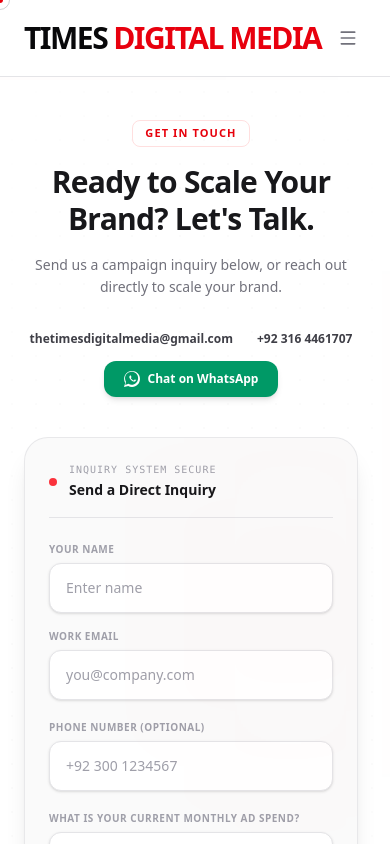
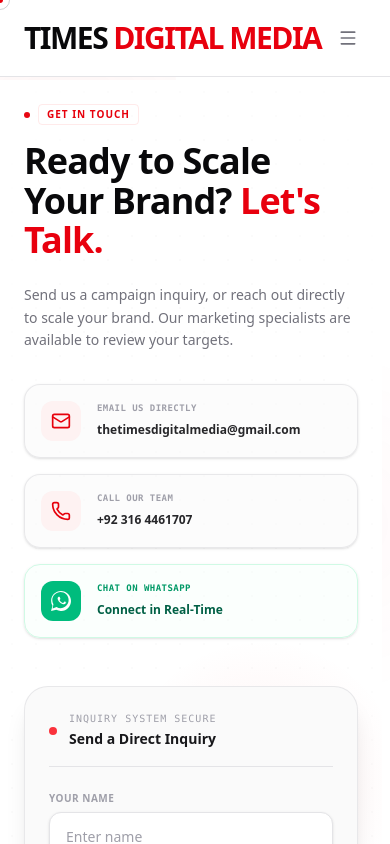
Before and after one commit to AryaanTheLad/TimesDigitalMedia, a Next.js app: page /contact in a window 390 px wide. Shown: the top 844 px of the page. Built offline with nearby package versions, Linux system fonts and the light colour scheme.

Commit message:
fixed hang issue, improved contact page

```diff
--- /dev/null
+++ b/src/app/debug-toggles.ts
@@ -0,0 +1,9 @@
+// Centralized configuration for debugging Safari freezing/performance issues.
+// Set any of these values to true to temporarily disable that system and test in Safari.
+export const DEBUG_TOGGLES = {
+  disableFramerMotion: false,          // Test 1 & Test 6: Bypasses Framer Motion animation loops
+  disableLenis: false,                 // Test 2: Completely turns off Lenis smooth scrolling
+  disableCSSAnimations: false,         // Test 4: Injects styles to kill CSS keyframe animations & transitions
+  disableBlurEffects: true,           // Test 5: Injects styles to clear CSS filters & backdrop blurs
+  disableIntersectionObservers: false, // Test 8: Bypasses IntersectionObservers & useInView triggers
+};
--- a/src/app/globals.css
+++ b/src/app/globals.css
@@ -21,7 +21,6 @@
   }
 
   html {
-    scroll-behavior: smooth;
     background-color: var(--background);
     color: var(--foreground);
     font-feature-settings: "cv02", "cv03", "cv04", "cv11";
@@ -100,11 +99,13 @@
 
 /* Glow Background Effects — NO mix-blend-mode to prevent black flash artifacts */
 .bg-glow-orb {
-  filter: blur(140px);
   opacity: 0.25;
   pointer-events: none;
+  transform: translate3d(0, 0, 0);
+  -webkit-transform: translate3d(0, 0, 0);
+  -webkit-backface-visibility: hidden;
+  backface-visibility: hidden;
   will-change: transform;
-  transform: translateZ(0);
 }
 
 /* Glassmorphism Classes */
--- a/src/app/layout.tsx
+++ b/src/app/layout.tsx
@@ -3,7 +3,10 @@
 import "./globals.css";
 import CustomCursor from "@/components/CustomCursor";
 import Sidebars from "@/components/Sidebars";
+import LenisScroll from "@/components/LenisScroll";
 import { Analytics } from "@vercel/analytics/react";
+import { MotionConfig } from "framer-motion";
+import { DEBUG_TOGGLES } from "./debug-toggles";
 
 const geistSans = Geist({
   variable: "--font-geist-sans",
@@ -78,7 +81,7 @@
   return (
     <html
       lang="en"
-      className={`${geistSans.variable} ${geistMono.variable} scroll-smooth`}
+      className={`${geistSans.variable} ${geistMono.variable}`}
     >
       <head>
         {/* Google tag (gtag.js) */}
@@ -189,8 +192,30 @@
           }}
         />
 
+        {DEBUG_TOGGLES.disableCSSAnimations && (
+          <style dangerouslySetInnerHTML={{__html: `
+            *, *::before, *::after {
+              animation: none !important;
+              transition: none !important;
+            }
+          `}} />
+        )}
+        {DEBUG_TOGGLES.disableBlurEffects && (
+          <style dangerouslySetInnerHTML={{__html: `
+            *, *::before, *::after {
+              filter: none !important;
+              backdrop-filter: none !important;
+              -webkit-backdrop-filter: none !important;
+            }
+          `}} />
+        )}
+
+        <MotionConfig reducedMotion={DEBUG_TOGGLES.disableFramerMotion ? "always" : "user"}>
           {/* Fluid custom trailing cursor */}
           <CustomCursor />
+
+          {/* Lenis Smooth Scrolling wrapper */}
+          <LenisScroll />
 
           {/* Structural navigational sidebars */}
           <Sidebars />
@@ -205,15 +230,16 @@
             aria-hidden="true"
             className="fixed inset-0 pointer-events-none z-0"
           >
-          <div className="absolute top-[-15%] left-[-10%] w-[55%] h-[65%] rounded-full bg-red-600/10 bg-glow-orb animate-float" />
-          <div className="absolute top-[35%] right-[-12%] w-[48%] h-[58%] rounded-full bg-rose-600/8 bg-glow-orb animate-float-delayed" />
-          <div className="absolute bottom-[-10%] left-[25%] w-[50%] h-[50%] rounded-full bg-red-800/5 bg-glow-orb animate-float" style={{ animationDelay: "-8s" }} />
+            <div className="absolute top-[-15%] left-[-10%] w-[55%] h-[65%] rounded-full bg-glow-orb animate-float" style={{ background: "radial-gradient(circle at center, rgba(232, 0, 14, 0.18) 0%, transparent 70%)" }} />
+            <div className="absolute top-[35%] right-[-12%] w-[48%] h-[58%] rounded-full bg-glow-orb animate-float-delayed" style={{ background: "radial-gradient(circle at center, rgba(244, 63, 94, 0.12) 0%, transparent 70%)" }} />
+            <div className="absolute bottom-[-10%] left-[25%] w-[50%] h-[50%] rounded-full bg-glow-orb animate-float" style={{ background: "radial-gradient(circle at center, rgba(153, 27, 27, 0.08) 0%, transparent 70%)", animationDelay: "-8s" }} />
           </div>
 
           <div className="relative z-10 w-full flex flex-col flex-1">
             {children}
             <Analytics />
           </div>
+        </MotionConfig>
       </body>
     </html>
   );
--- a/src/components/Contact.tsx
+++ b/src/components/Contact.tsx
@@ -3,7 +3,7 @@
 import { useState } from "react";
 import { useRouter } from "next/navigation";
 import { motion } from "framer-motion";
-import { ArrowRight } from "lucide-react";
+import { ArrowRight, Mail, Phone } from "lucide-react";
 
 export default function Contact() {
   const router = useRouter();
@@ -55,28 +55,49 @@
   };
 
   return (
-    <section id="contact" className="relative pt-10 pb-24 bg-white">
+    <section id="contact" className="relative pt-6 pb-20 lg:pt-8 lg:pb-28 bg-white">
+      {/* Editorial Dot Pattern Background */}
       <div className="absolute inset-0 bg-dot-pattern opacity-60 z-0 pointer-events-none" />
 
       <div className="max-w-7xl mx-auto px-6 md:px-12 relative z-10">
 
-        {/* Title */}
-        <div className="flex flex-col items-center text-center gap-4 mb-10">
-          <span className="text-[11px] font-bold text-red-600 uppercase tracking-widest bg-red-55 px-3 py-1 rounded-lg border border-red-200/60">
-            Get in touch
+        {/* Split Grid Layout */}
+        <div className="grid grid-cols-1 lg:grid-cols-12 gap-12 lg:gap-16 items-start">
+
+          {/* Left Column: Heading and Contact details */}
+          <div className="lg:col-span-5 flex flex-col items-start text-left">
+            <div className="flex items-center gap-2 mb-4">
+              <span className="w-1.5 h-1.5 rounded-full bg-red-600 animate-pulse" />
+              <span className="text-[10px] font-bold text-red-600 uppercase tracking-widest bg-red-55 px-2 py-0.5 rounded border border-red-200/40">
+                GET IN TOUCH
               </span>
-          <h2 className="text-3xl sm:text-4xl md:text-5xl font-extrabold text-zinc-900 max-w-2xl leading-tight tracking-tight">
-            Ready to Scale Your Brand? Let's Talk.
+            </div>
+
+            <h2 className="text-4xl sm:text-5xl lg:text-6xl font-black font-display tracking-tight text-[#09090b] leading-[1.1] mb-6">
+              Ready to Scale Your Brand? <span className="text-[#E8000E]">Let's Talk.</span>
             </h2>
-          <p className="text-sm sm:text-base text-zinc-500 max-w-xl leading-relaxed font-medium">
-            Send us a campaign inquiry below, or reach out directly to scale your brand.
+
+            <p className="text-sm sm:text-base text-zinc-500 max-w-lg leading-relaxed font-body font-medium mb-8">
+              Send us a campaign inquiry, or reach out directly to scale your brand. Our marketing specialists are available to review your targets.
             </p>
-          <div className="flex flex-col items-center justify-center gap-3.5 mt-4">
-            <div className="flex flex-wrap items-center justify-center gap-x-6 gap-y-2 text-xs sm:text-sm font-extrabold text-zinc-700">
-              <a href="mailto:thetimesdigitalmedia@gmail.com" className="hover:text-red-600 transition-colors duration-300">
-                thetimesdigitalmedia@gmail.com
+
+            {/* Direct Contact Cards */}
+            <div className="flex flex-col gap-4 w-full max-w-md">
+              {/* Email Card */}
+              <a
+                href="mailto:thetimesdigitalmedia@gmail.com"
+                className="flex items-center gap-4 p-4 rounded-2xl border border-zinc-200/80 bg-zinc-50/50 hover:bg-zinc-100/50 hover:border-zinc-300 transition-all duration-300 group shadow-sm hover:shadow"
+              >
+                <div className="w-10 h-10 rounded-xl bg-red-50 flex items-center justify-center text-red-600 group-hover:scale-105 transition-transform duration-300">
+                  <Mail className="w-5 h-5" />
+                </div>
+                <div className="flex-1 min-w-0">
+                  <span className="block text-[9px] text-zinc-400 font-bold uppercase tracking-wider font-mono">Email Us Directly</span>
+                  <span className="text-xs sm:text-sm font-bold text-zinc-800 break-all">thetimesdigitalmedia@gmail.com</span>
+                </div>
               </a>
-              <span className="hidden sm:inline text-zinc-300 font-normal">|</span>
+
+              {/* Phone Card */}
               <a
                 href="tel:+923164461707"
                 onClick={(e) => {
@@ -87,29 +108,46 @@
                     window.location.href = "tel:+923164461707";
                   }
                 }}
-                className="hover:text-red-600 transition-colors duration-300"
+                className="flex items-center gap-4 p-4 rounded-2xl border border-zinc-200/80 bg-zinc-50/50 hover:bg-zinc-100/50 hover:border-zinc-300 transition-all duration-300 group shadow-sm hover:shadow"
               >
-                +92 316 4461707
+                <div className="w-10 h-10 rounded-xl bg-red-50 flex items-center justify-center text-red-600 group-hover:scale-105 transition-transform duration-300">
+                  <Phone className="w-5 h-5" />
+                </div>
+                <div className="flex-1 min-w-0">
+                  <span className="block text-[9px] text-zinc-400 font-bold uppercase tracking-wider font-mono">Call Our Team</span>
+                  <span className="text-xs sm:text-sm font-bold text-zinc-800">+92 316 4461707</span>
+                </div>
               </a>
-            </div>
 
+              {/* WhatsApp Card */}
               <a
                 href="https://wa.me/923164461707?text=Hey%2C%20I%20am%20interested%20in%20your%20digital%20marketing%20services"
                 target="_blank"
                 rel="noopener noreferrer"
-              className="inline-flex items-center justify-center gap-2 px-5 py-2.5 rounded-xl bg-emerald-600 hover:bg-emerald-700 text-white text-xs sm:text-sm font-bold shadow-md hover:shadow-lg transition-all duration-300 group cursor-pointer"
+                className="flex items-center gap-4 p-4 rounded-2xl border border-emerald-100 bg-emerald-50/20 hover:bg-emerald-50/40 hover:border-emerald-200 transition-all duration-300 group shadow-sm hover:shadow"
               >
-              <svg className="w-4 h-4 fill-current transition-transform duration-300 group-hover:scale-105" viewBox="0 0 24 24">
+                <div className="w-10 h-10 rounded-xl bg-emerald-500 flex items-center justify-center text-white group-hover:scale-105 transition-transform duration-300">
+                  <svg className="w-5 h-5 fill-current" viewBox="0 0 24 24">
                     <path d="M.057 24l1.687-6.163c-1.041-1.804-1.588-3.849-1.587-5.946C.06 5.348 5.397.01 12.008.01c3.202.001 6.212 1.246 8.477 3.514 2.266 2.268 3.507 5.28 3.505 8.484-.004 6.657-5.34 11.997-11.953 11.997-2.005-.001-3.973-.502-5.724-1.455L0 24zm6.59-4.846c1.6.95 3.188 1.449 4.625 1.451 5.437 0 9.862-4.386 9.866-9.775.002-2.61-1.01-5.064-2.85-6.908-1.838-1.844-4.283-2.86-6.885-2.86-5.445 0-9.871 4.387-9.875 9.776-.002 1.83.473 3.619 1.378 5.187L1.936 21.08l4.711-1.926zm12.48-5.382c-.343-.172-2.03-1.002-2.343-1.117-.312-.114-.541-.172-.77.172-.228.344-.886 1.117-1.085 1.346-.2.228-.399.257-.742.086-1.579-.79-2.735-1.378-3.82-3.238-.286-.492.286-.457.82-1.52.091-.183.046-.343-.023-.486-.068-.143-.541-1.3-.741-1.782-.195-.47-.393-.406-.54-.414-.14-.007-.301-.008-.461-.008-.16 0-.422.06-.643.301-.22.24-.843.83-.843 2.022 0 1.191.867 2.339.988 2.502.121.163 1.706 2.605 4.133 3.651.577.249 1.028.397 1.379.508.58.185 1.108.159 1.525.097.465-.069 1.432-.585 1.633-1.15.201-.564.201-1.05.14-1.15-.06-.1-.22-.16-.563-.332z" />
                   </svg>
-              <span>Chat on WhatsApp</span>
+                </div>
+                <div>
+                  <span className="block text-[9px] text-emerald-600 font-bold uppercase tracking-wider font-mono">Chat on WhatsApp</span>
+                  <span className="text-xs sm:text-sm font-bold text-emerald-800">Connect in Real-Time</span>
+                </div>
               </a>
             </div>
           </div>
 
-        {/* Contact Form Centered */}
-        <div className="max-w-2xl mx-auto w-full relative">
-          <div className="rounded-3xl p-6 md:p-8 border border-zinc-200/80 bg-zinc-50 flex flex-col justify-between relative overflow-hidden shadow-xl">
+          {/* Right Column: Inquiry Form Card */}
+          <div className="lg:col-span-7 w-full relative">
+            {/* Soft Ambient glow behind the card */}
+            <div
+              className="absolute -top-12 -right-12 w-72 h-72 rounded-full pointer-events-none z-0"
+              style={{ background: "radial-gradient(circle at center, rgba(239, 68, 68, 0.08) 0%, transparent 70%)" }}
+            />
+
+            <div className="relative z-10 rounded-3xl p-6 md:p-8 border border-zinc-200/80 bg-zinc-50 flex flex-col justify-between overflow-hidden shadow-xl">
 
               {/* Sleek Animated Linear Progress Bar Loader */}
               {isSubmitting && (
@@ -123,8 +161,6 @@
                 </div>
               )}
 
-            <div className="absolute top-0 right-0 w-[40%] h-[40%] bg-red-500/[0.02] rounded-full blur-[80px] pointer-events-none" />
-
               <div>
                 <div className="flex items-center gap-3 border-b border-zinc-200 pb-4 mb-6">
                   <div className="w-2 h-2 rounded-full bg-red-500 animate-pulse" />
@@ -135,6 +171,7 @@
                     <span className="text-sm font-bold text-zinc-900">Send a Direct Inquiry</span>
                   </div>
                 </div>
+
                 <form onSubmit={handleFormSubmit} className="flex flex-col gap-5">
                   <div className="grid grid-cols-1 sm:grid-cols-2 gap-4">
                     <div className="flex flex-col gap-1.5">
@@ -262,6 +299,7 @@
           </div>
 
         </div>
+      </div>
     </section>
   );
 }
--- a/src/components/Footer.tsx
+++ b/src/components/Footer.tsx
@@ -101,7 +101,7 @@
 
             {/* Left Brand Area */}
             <div className="lg:col-span-5 flex flex-col gap-6 items-start">
-              <Link href="/" className="text-lg font-black font-display tracking-tight text-white">
+              <Link prefetch={false} href="/" className="text-lg font-black font-display tracking-tight text-white">
                 TIMES <span className="text-[#E8000E]">DIGITAL MEDIA</span>
               </Link>
               <p className="text-xs sm:text-sm text-zinc-400 max-w-md font-body font-medium leading-relaxed">
--- a/src/components/Portfolio.tsx
+++ b/src/components/Portfolio.tsx
@@ -100,10 +100,10 @@
         >
           {/* Header */}
           <div className="flex flex-col items-center text-center gap-4 mb-16">
-            <span className="text-[11px] font-bold text-red-650 uppercase tracking-widest bg-red-50 px-3 py-1 rounded-lg border border-red-200/60 flex items-center gap-1.5">
+            <div className="flex items-center gap-2 text-[10px] font-mono font-bold uppercase tracking-[0.2em] text-red-650">
               <Sparkles className="w-3.5 h-3.5 text-red-500 animate-pulse" />
-              Our Campaigns
-            </span>
+              <span>Our Campaigns</span>
+            </div>
             <h1 className="text-4xl sm:text-5xl md:text-6xl font-black text-zinc-900 leading-tight tracking-tight">
               Times Creative Portfolio
             </h1>
--- a/src/components/PortfolioCaseStudy.tsx
+++ b/src/components/PortfolioCaseStudy.tsx
@@ -187,7 +187,7 @@
     return (
       <div className="py-24 text-center">
         <h2 className="text-xl font-bold text-zinc-800">Campaign Not Found</h2>
-        <Link href="/portfolio" className="text-red-650 font-bold underline mt-2 block">
+        <Link prefetch={false} href="/portfolio" className="text-red-650 font-bold underline mt-2 block">
           Back to Portfolio
         </Link>
       </div>
--- a/src/components/Sidebars.tsx
+++ b/src/components/Sidebars.tsx
@@ -3,6 +3,7 @@
 import { useEffect, useState } from "react";
 import { motion } from "framer-motion";
 import { usePathname } from "next/navigation";
+import { DEBUG_TOGGLES } from "../app/debug-toggles";
 
 interface SectionItem {
   id: string;
@@ -25,6 +26,9 @@
   ];
 
   useEffect(() => {
+    if (DEBUG_TOGGLES.disableIntersectionObservers) {
+      return;
+    }
     const observerOptions = {
       // Shrink intersection area to a 10% strip in the center of the screen
       rootMargin: "-45% 0px -45% 0px",
```
Also changed, not shown: src/components/About.tsx (+4 -3 lines), src/components/ContentCreation.tsx (+8 -5 lines), src/components/LenisScroll.tsx (+7 -2 lines), src/components/Stats.tsx (+53 -14 lines). Lines whose indentation alone changed are shown as unchanged.
